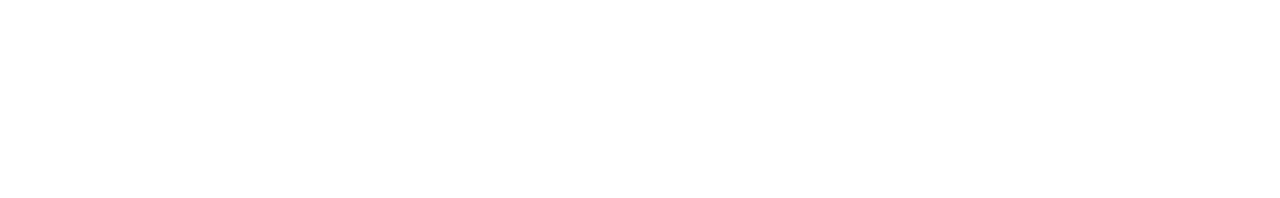
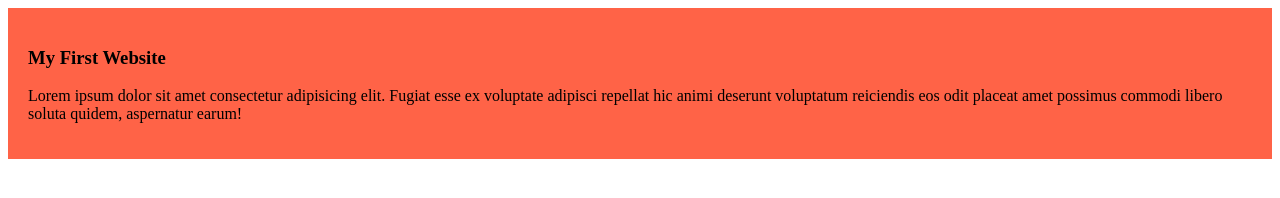
Before and after one commit to mrittunjoy-kumar-das/bossko66-simple-website, a plain HTML site: page index.html in a window 1280 px wide. Drawn offline with Linux system fonts and the light colour scheme.

Commit message:
added the first blog

```diff
--- a/index.html
+++ b/index.html
@@ -4,8 +4,12 @@
     <meta charset="UTF-8">
     <meta name="viewport" content="width=device-width, initial-scale=1.0">
     <title>Bossko66</title>
+    <link rel="stylesheet" href="styles/blog.css">
 </head>
 <body>
-
+    <div>
+        <h3>My First Website</h3>
+        <p>Lorem ipsum dolor sit amet consectetur adipisicing elit. Fugiat esse ex voluptate adipisci repellat hic animi deserunt voluptatum reiciendis eos odit placeat amet possimus commodi libero soluta quidem, aspernatur earum!</p>
+    </div>
 </body>
 </html>
--- /dev/null
+++ b/styles/blog.css
@@ -0,0 +1,4 @@
+div{
+    background-color: tomato;
+    padding: 20px;
+}
```
